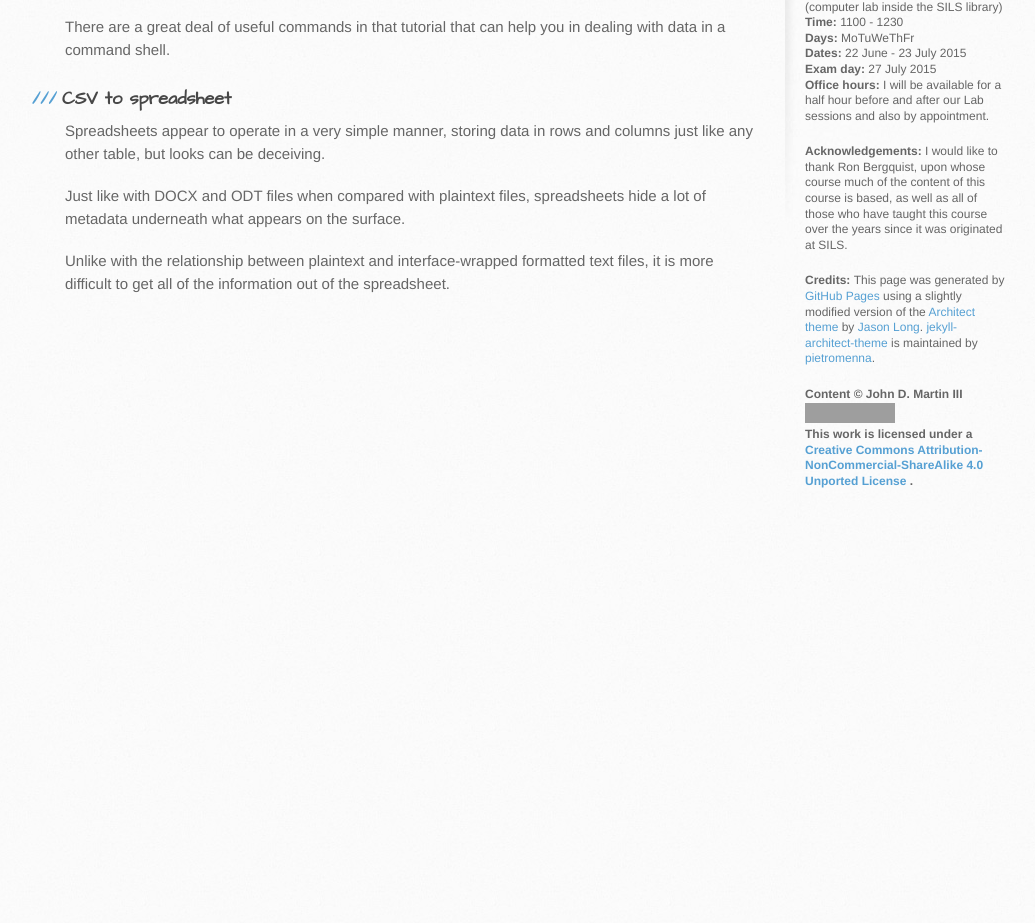
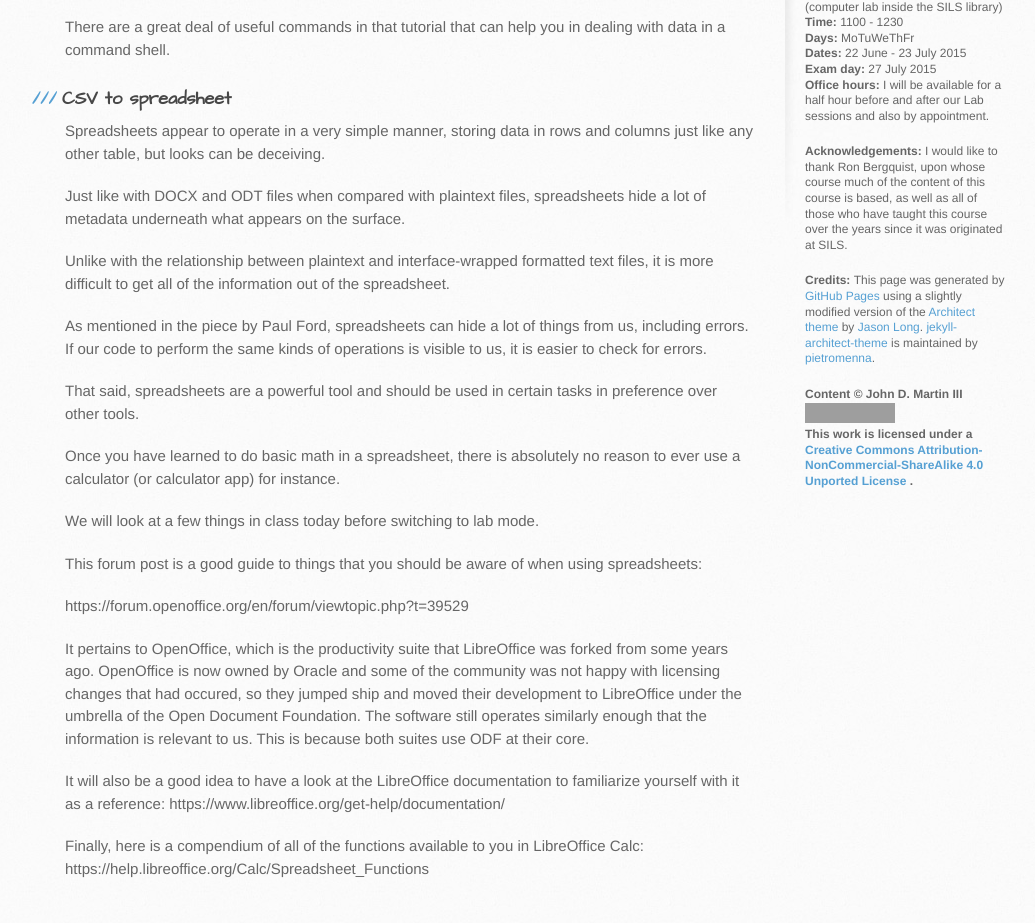
Before and after one commit to tylerpcarter/inls161, a Jekyll site: the page built from schedule/csvs-spreadsheets.md, in a window 1280 px wide. Shown: the part 446-1369 px from the top of the page, without its empty margins (105-1140 px from the left). Built offline with Jekyll 4.4.1, drawn with Linux system fonts in a browser that asks for light colours; Markdown is read by kramdown in place of the engine named in the settings; before the commit the page ends 978 px from its top, so only the background shows below that; grey boxes are pictures that could not be loaded.

Commit message:
update lecture notes

```diff
--- a/schedule/csvs-spreadsheets.md
+++ b/schedule/csvs-spreadsheets.md
@@ -21,3 +21,25 @@ Spreadsheets appear to operate in a very simple manner, storing data in rows and
 Just like with DOCX and ODT files when compared with plaintext files, spreadsheets hide a lot of metadata underneath what appears on the surface.
 
 Unlike with the relationship between plaintext and interface-wrapped formatted text files, it is more difficult to get all of the information out of the spreadsheet.
+
+As mentioned in the piece by Paul Ford, spreadsheets can hide a lot of things from us, including errors.
+If our code to perform the same kinds of operations is visible to us, it is easier to check for errors.
+
+That said, spreadsheets are a powerful tool and should be used in certain tasks in preference over other tools.
+
+Once you have learned to do basic math in a spreadsheet, there is absolutely no reason to ever use a calculator (or calculator app) for instance.
+
+We will look at a few things in class today before switching to lab mode.
+
+This forum post is a good guide to things that you should be aware of when using spreadsheets:
+
+https://forum.openoffice.org/en/forum/viewtopic.php?t=39529
+
+It pertains to OpenOffice, which is the productivity suite that LibreOffice was forked from some years ago.
+OpenOffice is now owned by Oracle and some of the community was not happy with licensing changes that had occured, so they jumped ship and moved their development to LibreOffice under the umbrella of the Open Document Foundation.
+The software still operates similarly enough that the information is relevant to us.
+This is because both suites use ODF at their core.
+
+It will also be a good idea to have a look at the LibreOffice documentation to familiarize yourself with it as a reference: https://www.libreoffice.org/get-help/documentation/
+
+Finally, here is a compendium of all of the functions available to you in LibreOffice Calc: https://help.libreoffice.org/Calc/Spreadsheet_Functions
```
